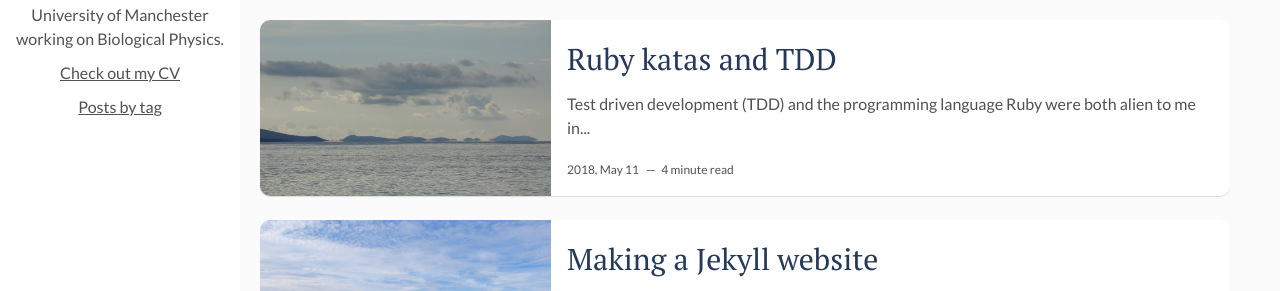
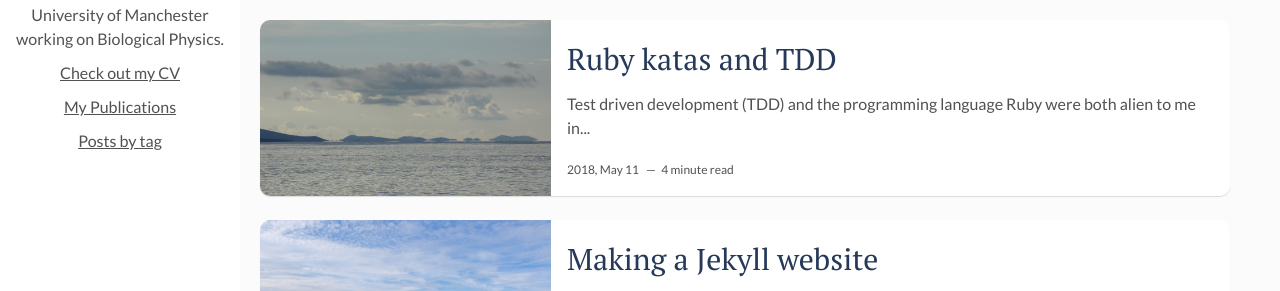
Before and after one commit to H-Cox/H-Cox.github.io, a Jekyll site: the page built from index.html, in a window 1280 px wide. Shown: the part 200-491 px from the top of the page. Built offline with Jekyll 4.4.1, drawn with Linux system fonts in a browser that asks for light colours; the list of posts is cut into pages by our own code.

```diff
--- a/_layouts/main.html
+++ b/_layouts/main.html
@@ -12,6 +12,9 @@ layout: default
       <p>{{site.about-author}}</p>
       <p>
       <a href="{{site.baseurl}}/CV.pdf">Check out my CV</a>
+      </p>
+      <p>
+      <a href="{{site.baseurl}}/my-publications/">My Publications</a>
       </p>
       <p>
       <a href="{{site.baseurl}}/tags">Posts by tag</a>
```
Also changed, not shown: _posts/2018-06-13-my-publications.md (+1 -1 lines).
